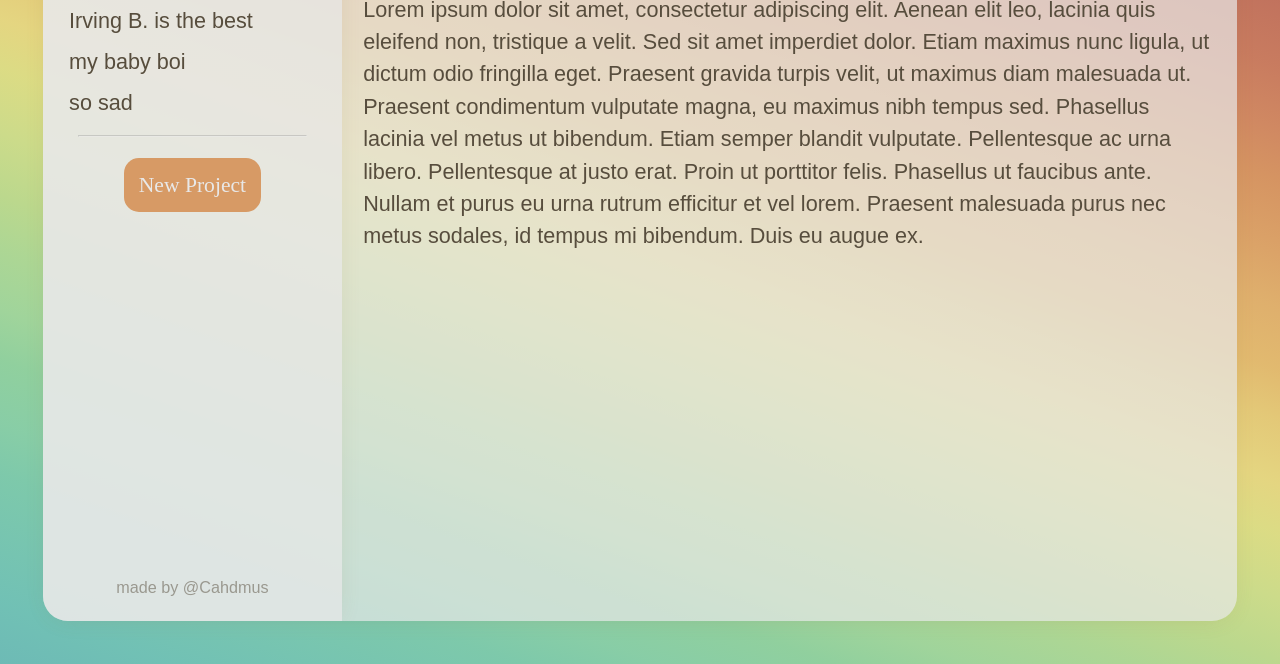
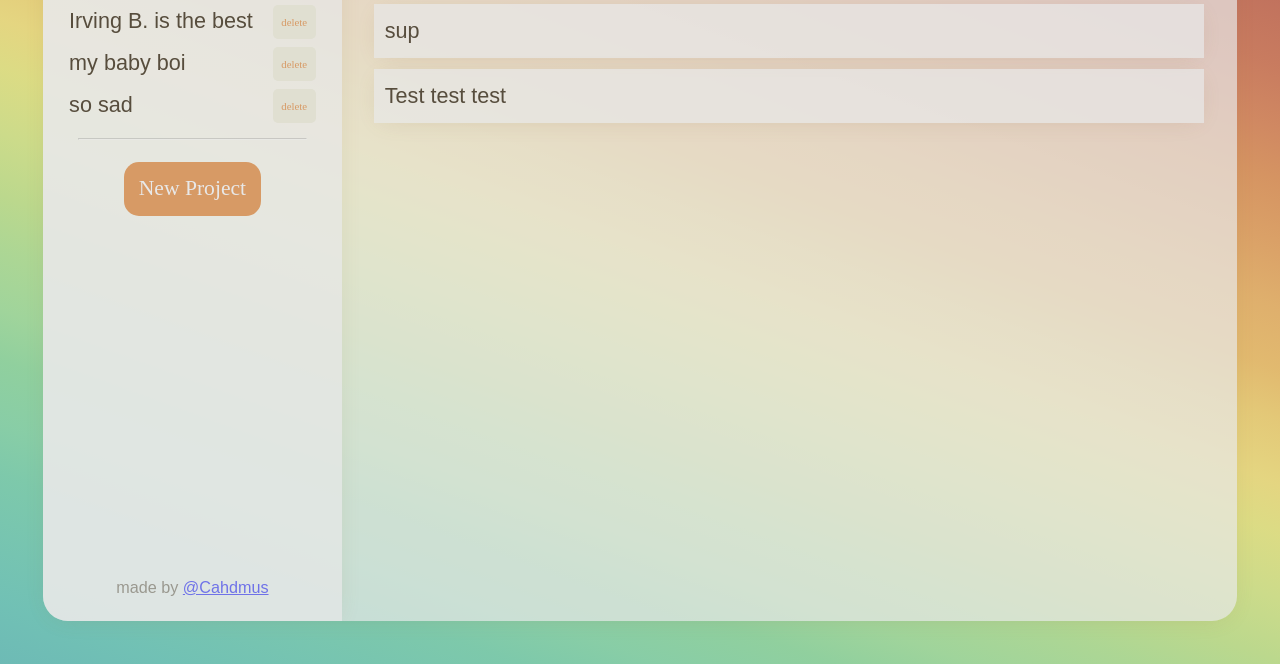
Before and after one commit to cahdmus/Todos, a website built with webpack: page src/template.html in a window 1280 px wide. Shown: the part 136-800 px from the top of the page. Built offline with nearby package versions, Linux system fonts and the light colour scheme; a web font is replaced by a local one.

Commit message:
can add and remove projects. A sort of default project exists with default tasks. It's pretty

```diff
--- a/src/constructors.js
+++ b/src/constructors.js
@@ -1,8 +1,13 @@
 class Project {
-    constructor(title) {
+    static projectCount = 0;
+
+    constructor(title, id) {
+        Project.projectCount++;
         this.title = title;
-        this.tasks = {}
+        this.id = id;
+        this.tasks = {};
     }
+
 
     get title() {
         return this._title;
@@ -21,7 +26,8 @@ class Project {
 }
 
 class Task extends Project {
-    constructor(desc) {
+    constructor(title, desc) {
+        super(title);
         this.desc = desc;
         this.isDone = false;
         // this.dueDate = dueDate;
--- /dev/null
+++ b/src/displayTasks.js
@@ -0,0 +1,41 @@
+import { isThisSecond } from "date-fns";
+import { Project, Task } from "./constructors";
+
+const displayTasks = {
+
+    init(project) {
+        this.project = project;
+        this.myTasks = this.project.tasks,
+        this.cacheDOM();
+        this.appendDOM();
+        this.displayTask();
+    },
+    cacheDOM() {
+        this.projectDisplay = document.querySelector('main');
+    },
+    appendDOM() {
+        this.projectDisplay.innerHTML = '';
+        this.title = document.createElement('h1');
+        this.title.innerHTML = this.project.title;
+        this.projectDisplay.appendChild(this.title);
+        this.tasksContainer = document.createElement('ul');
+        this.tasksContainer.setAttribute('id', 'tasksContainer');
+        this.projectDisplay.appendChild(this.tasksContainer);
+    },
+    displayTask() {
+        if (this.myTasks.length > 0) {
+            this.myTasks.forEach((task) => {
+                this.render(task)
+            });
+        }
+
+    },
+    render(task)  {
+        const newTask = document.createElement('li');
+        newTask.classList.add('task');
+        newTask.innerHTML = task.title;
+        this.tasksContainer.appendChild(newTask);
+    }
+}
+
+export { displayTasks }
--- a/src/index.js
+++ b/src/index.js
@@ -7,7 +7,7 @@ if (process.env.NODE_ENV !== 'production') {
     console.log('-------------------------------------');
 }
 
-const content = document.querySelector('#content');
+(function () {
 
     function header() {
         const nav = document.createElement('nav');
@@ -18,27 +18,26 @@ function header() {
         const hr = document.createElement('hr');
         nav.appendChild(hr);
 
-    nav.appendChild(taskApp.displayNav());
-    // projects.addProject();
+        const projectDisplay = document.createElement('div');
+        projectDisplay.setAttribute('id', 'projectDisplay')
+        nav.appendChild(projectDisplay);
 
         const credits = document.createElement('div');
         credits.setAttribute('id', 'credits');
-    credits.innerHTML = 'made by @Cahdmus';
+        credits.innerHTML = `made by <a href="https://github.com/cahdmus">@Cahdmus</a>`;
         nav.appendChild(credits);
 
         return nav;
     }
-content.appendChild(header());
 
     function main() {
         const tasks = document.createElement('main');
-    const title = document.createElement('h1');
-    title.innerHTML = 'Project Name';
-    tasks.appendChild(title);
-    const text = document.createElement('p');
-    text.innerHTML = 'Lorem ipsum dolor sit amet, consectetur adipiscing elit. Aenean elit leo, lacinia quis eleifend non, tristique a velit. Sed sit amet imperdiet dolor. Etiam maximus nunc ligula, ut dictum odio fringilla eget. Praesent gravida turpis velit, ut maximus diam malesuada ut. Praesent condimentum vulputate magna, eu maximus nibh tempus sed. Phasellus lacinia vel metus ut bibendum. Etiam semper blandit vulputate. Pellentesque ac urna libero. Pellentesque at justo erat. Proin ut porttitor felis. Phasellus ut faucibus ante. Nullam et purus eu urna rutrum efficitur et vel lorem. Praesent malesuada purus nec metus sodales, id tempus mi bibendum. Duis eu augue ex. ';
-    tasks.appendChild(text);
-
         return tasks;
     }
+
+    const content = document.querySelector('#content');
+    content.appendChild(header());
     content.appendChild(main());
+    taskApp.init();
+
+})();
--- a/src/styles.css
+++ b/src/styles.css
@@ -126,10 +126,11 @@ hr {
 }
 li {
   padding: .2rem;
+  display: flex;
+  justify-content: space-between;
 }
 li:hover {
   padding-left: .5rem;
-  background-color: var(--border-color);
   cursor: pointer;
 }
 
@@ -149,7 +150,7 @@ li:hover {
   grid-template-columns: 1fr 3fr;
 }
 
-#content, nav {
+#content, nav, .task {
   -webkit-box-shadow: 0px 3px 24px -8px rgba(145, 112, 67, 0.2);
   -moz-box-shadow: 0px 3px 24px -8px rgba(145, 112, 67, 0.2);
   box-shadow: 0px 3px 24px -8px rgba(145, 112, 67, 0.2);
@@ -168,12 +169,31 @@ nav {
 hr {
   width: 90%;
 }
-#projects {
+#projectDisplay {
   flex-grow: 1;
   width: 100%;
   display: flex;
   flex-direction: column;
   align-items: center;
+}
+
+#projectDisplay li:hover {
+  background-color: var(--border-color);
+}
+
+
+
+#projectDisplay li > button {
+  color: var(--accent-color);
+  background-color: var(--border-color);
+  font-size: .5rem;
+  padding: .4rem;
+  border-radius: 5px;
+  margin: 0;
+}
+#projectDisplay li > button:hover {
+  background-color: var(--accent-color);
+  color: var(--border-color);
 }
 
 #credits {
@@ -186,3 +206,13 @@ hr {
   width: 100%;
   text-align: left;
 }
+
+
+/* Tasks
+------------------------ */
+
+.task {
+  background-color: var(--background-color);
+  margin: .5rem;
+  padding: .5rem;
+}
--- a/src/taskApp.js
+++ b/src/taskApp.js
@@ -1,66 +1,83 @@
 import { Project, Task } from "./constructors";
+import { displayTasks } from "./displayTasks";
 
 const taskApp = {
+
     myProjects: [],
     init() {
-
+        this.cacheDOM();
+        this.appendDOM();
+        this.defaultProjects();
+        displayTasks.init(this.myProjects[0]);
+        this.bindAddBtn();
     },
     cacheDOM() {
-        const container = document.createElement('div');
-        container.setAttribute('id', 'projects');
+        this.projectDisplay = document.querySelector('#projectDisplay');
+    },
+    appendDOM() {
+        this.projectContainer = document.createElement('ul');
+        this.projectContainer.setAttribute('id', 'projectContainer');
+        this.projectDisplay.appendChild(this.projectContainer);
 
-        const projectContainer = document.createElement('ul');
-        projectContainer.setAttribute('id', 'projectContainer');
+        this.hr = document.createElement('hr');
+        this.projectDisplay.appendChild(this.hr);
 
-        const hr = document.createElement('hr');
+        this.addBtn = document.createElement('button');
+        this.addBtn.setAttribute('id', 'addBtn');
+        this.addBtn.innerHTML = 'New Project';
+        this.projectDisplay.appendChild(this.addBtn);
+    },
+    bindEvents(project, tab, delBtn) {
+        tab.addEventListener('click', () => {
+            displayTasks.init(project);
+        });
 
-        const addBtn = document.createElement('button');
-        addBtn.setAttribute('id', 'addBtn');
-        addBtn.innerHTML = 'New Project';
+        delBtn.addEventListener('click', () => {
+            this.removeProject(project, tab);
+        });
+    },
+    bindAddBtn() {
+        this.addBtn.addEventListener('click', () => {
+            this.addProject();
+        });
+    },
+    addProject() {
+        const title = prompt('Name of new project', 'enter name');
+        const id = Project.projectCount;
+        const newProject = new Project(title, id);
+        this.myProjects.push(newProject);
+        this.render(newProject);
+    },
+    removeProject(project, tab) {
+        this.projectContainer.removeChild(tab);
+        this.myProjects.splice(project.id, 1)
+        this.cacheDOM();
+    },
+    render(project) {
+        const tab = document.createElement('li');
+        tab.classList.add('project');
+        tab.innerHTML = project.title;
 
-        return { container, projectContainer, hr, addBtn }
+        const delBtn = document.createElement('button');
+        delBtn.classList.add('delBtn');
+        delBtn.innerHTML = 'delete';
+        tab.appendChild(delBtn);
+
+        this.projectContainer.appendChild(tab);
+        this.bindEvents(project, tab, delBtn);
+        this.cacheDOM();
     },
     defaultProjects() {
-        this.myProjects.push(new Project('Irving B. is the best'));
-        this.myProjects.push(new Project('my baby boi'));
-        this.myProjects.push(new Project('so sad'));
-        return this.myProjects;
+        const project1 = new Project('Irving B. is the best', 0)
+        const defaultTasks = [new Task('sup'), new Task('Test test test')];
+        project1.tasks = defaultTasks;
+        this.myProjects.push(project1);
+        this.myProjects.push(new Project('my baby boi', 1));
+        this.myProjects.push(new Project('so sad', 2));
+        this.myProjects.forEach((project) => {
+            this.render(project);
+        })
     },
-    displayNav() {
-        const container = this.cacheDOM().container
-        const projectContainer = this.displayProjects()
-        const hr = this.cacheDOM().hr
-        const addBtn = this.addProject();
-
-        container.innerHTML = "";
-        container.appendChild(projectContainer);
-        container.appendChild(hr);
-        container.appendChild(addBtn);
-
-        return container
-    },
-    displayProjects() {
-        const projectContainer = this.cacheDOM().projectContainer;
-
-        this.defaultProjects();
-        this.myProjects.forEach((project) => {
-            const display = document.createElement('li');
-            display.innerHTML = project.title;
-            projectContainer.appendChild(display);
-        })
-
-        return projectContainer
-    },
-    addProject() {
-        const addBtn = this.cacheDOM().addBtn;
-        addBtn.addEventListener('click', () => {
-            const newProject = prompt('Name of new project', 'enter name');
-            this.myProjects.push(new Project(newProject));
-        })
-
-        return addBtn
-    },
-
 }
 
 export { taskApp };
```
Also changed, not shown: src/nav.js (deleted). Lines whose indentation alone changed are shown as unchanged.
